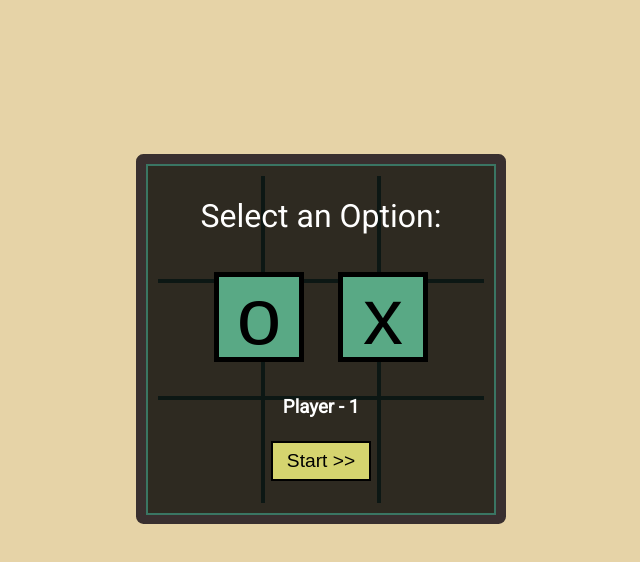
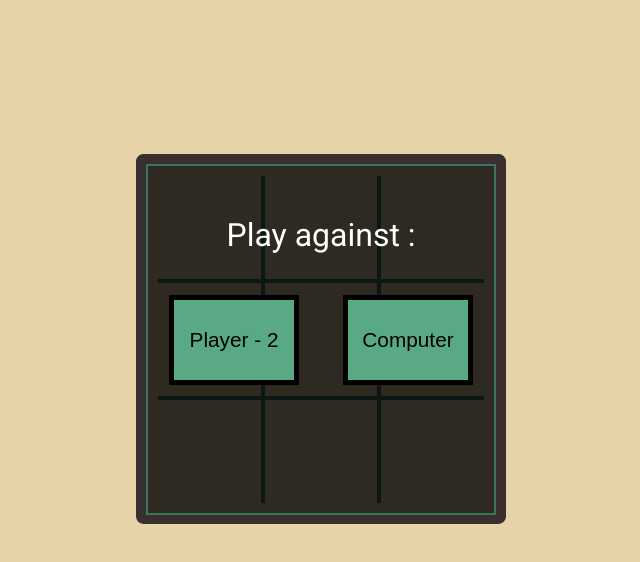
Before and after one commit to ChaituVR/ticTacToe, a plain HTML site: page index.html in a window 1280 px wide. Shown: the whole page, without its empty margins (319-959 px from the left). Drawn offline with nearby package versions, Linux system fonts and the light colour scheme; some packages are replaced by stand-ins of ours; no server answers; a script that the page names is missing.

Commit message:
new options

```diff
--- a/css/style.css
+++ b/css/style.css
@@ -71,7 +71,7 @@ html, body {
     cursor: pointer;
 }
 
-.options {
+.options,.playeroptions {
     background: #59A985;
     border: 5px solid;
     width: 90px;
@@ -82,8 +82,14 @@ html, body {
     cursor: pointer;
 }
 
-.optionsFocus, .options:focus, .options:hover {
+.optionsFocus, .options:focus, .options:hover ,.playeroptions:hover , .playeroptions:focus{
     background-color: #D5D46F;
+}
+
+.playeroptions{
+  font-size:1.3em;
+  width:130px;
+  margin:20px
 }
 .resetbtn{
   background-color: rgb(246, 71, 71);
--- a/index.html
+++ b/index.html
@@ -25,13 +25,25 @@
     <div id="board">
         <div class="innerShadow"></div>
         <div class="msgIndicator">
-            <div>
+          <div id="playerSelection">
+              <h1 style="font-weight:lighter;margin-top:40px;">Play against :</h1>
+              <input class='playeroptions' type="button" value="Player - 2" />
+              <input class='playeroptions' type="button" value="Computer" />
+              <!-- <input class='options' type="button" value="o" />
+              <input class='options' type="button" value="x" /> -->
+              <!-- <h3>Player - 1</h3>
+              <button onClick="controller.startGame()" class="startGame">Start >></button> -->
+          </div>
+            <div id="optionSelection">
                 <h1 style="font-weight:lighter;">Select an Option:</h1>
+                <!-- <input class='options' style="font-size:1.3em;width:130px;margin:10px" type="button" value="Player" />
+                <input class='options' style="font-size:1.3em;width:130px;margin:10px" type="button" value="Computer" /> -->
                 <input class='options' type="button" value="o" />
                 <input class='options' type="button" value="x" />
+                <h3>Player - 1</h3>
+                <button onClick="controller.startGame()" class="startGame">Start >></button>
             </div>
-            <h3>Player - 1</h3>
-            <button onClick="controller.startGame()" class="startGame">Start >></button>
+
         </div>
 
         <div class="inputBox"></div>
--- a/js/index.js
+++ b/js/index.js
@@ -1,6 +1,12 @@
 $(document).ready(function() {
     controller.init();
+    $("#optionSelection").hide();
 
+$(".playeroptions").on('click',function(){
+  console.log(this.value);
+  $("#playerSelection").hide();
+  $("#optionSelection").show();
+})
 });
 var player1 = "Player - 1";
 var player2 = "Computer";
```
